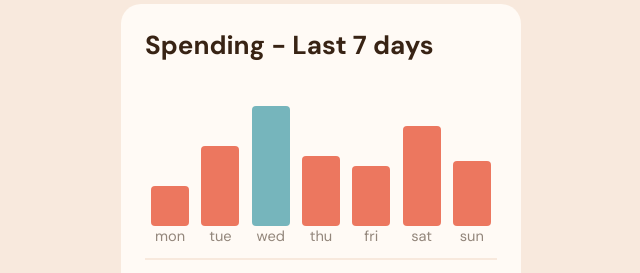
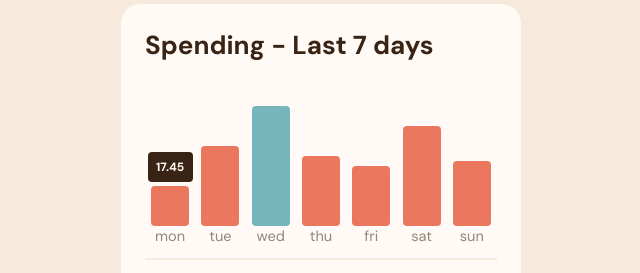
Before and after one commit to dot-ach/Expenses-chart, a website: page index.html in a window 1280 px wide. Both pictures are taken after a click on the element 489 px from the left and 480 px from the top of the page. Shown: the part 274-547 px from the top of the page, without its empty margins (319-959 px from the left). Drawn offline with Linux system fonts and the light colour scheme.

Commit message:
Ya pudimos hacer que el cuadrito aparezca pero no que se quite, ahí vamos

```diff
--- a/index.html
+++ b/index.html
@@ -29,13 +29,13 @@
         <p>Spending - Last 7 days</p>
       </section>
 
-      <section class="graphic">
-        <div class="graph-bar_container" id="bar-container_mon">
+      <section class="graphic" id="graphics_container">
+        <div class="graph-bar_container" id="bar-container">
           <!-- <div class="amount" id="amount_mon">$52.36</div> -->
           <div class="graph-bar_mon" id="bar_mon"></div>
           <p>mon</p>
         </div>
-        <div class="graph-bar_container" id="bar-container">
+        <div class="graph-bar_container" id="bar-container_tue">
           <!-- <div class="amount" id="amount_tue">$52.36</div> -->
           <div class="graph-bar_tue" id="bar_tue"></div>
           <p>tue</p>
--- a/index.js
+++ b/index.js
@@ -7,20 +7,35 @@ const getData = async (url) => {
 (async () => {
   try {
     const dates = await getData('./data.json');
-    const bar = document.getElementById('bar_tue');
+    const bar = document.getElementById('bar_mon');
+    // const
 
     bar.addEventListener("mouseover", event => {
-      const container = event.target;
+      const container = document.getElementById('bar-container')
+      container.innerHTML = ''
+      console.log(container);
       const amount = document.createElement('div');
       const text = document.createTextNode(dates[0].amount);
       amount.classList.add('amount');
       amount.setAttribute('id', 'amount_mon');
       amount.appendChild(text);
       container.appendChild(amount);
-      console.log(container);
+
+      const bar = document.createElement('div');
+      bar.classList.add('graph-bar_mon')
+      bar.setAttribute('id', 'bar_mon')
+      container.appendChild(bar);
+
+      const paragraph = document.createElement('p')
+      const textDay = document.createTextNode('mon')
+      paragraph.appendChild(textDay);
+
+      container.appendChild(paragraph);
     })
     bar.addEventListener('mouseout', event =>{
-      event.target.innerText = ''
+      event.target.innerHTML = `<div class="graph-bar_container" id="bar-container">
+      <div class="graph-bar_mon" id="bar_mon"></div>
+      <p>mon</p>`
       console.log(event.target);
     })
     console.log(dates[0].amount)
```
